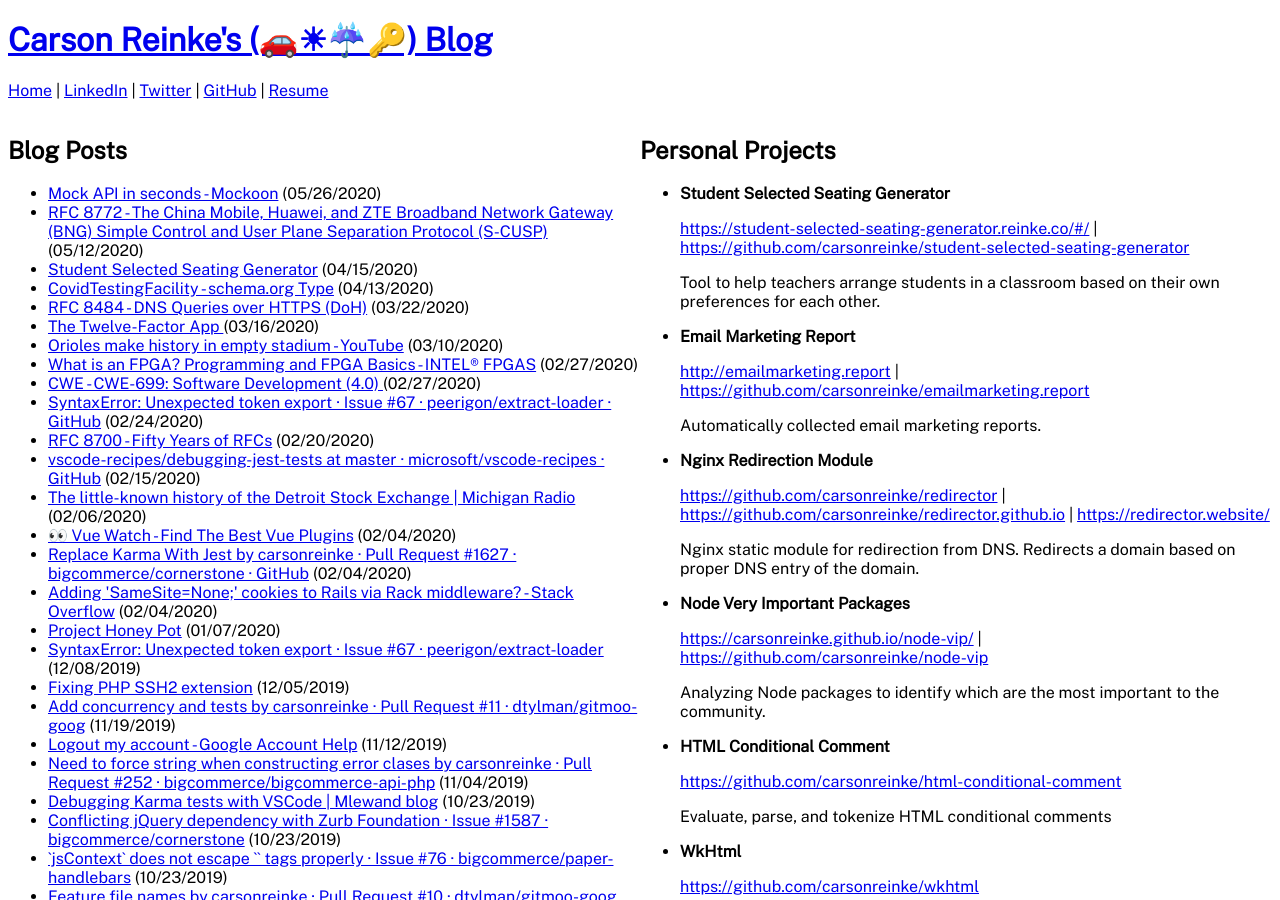
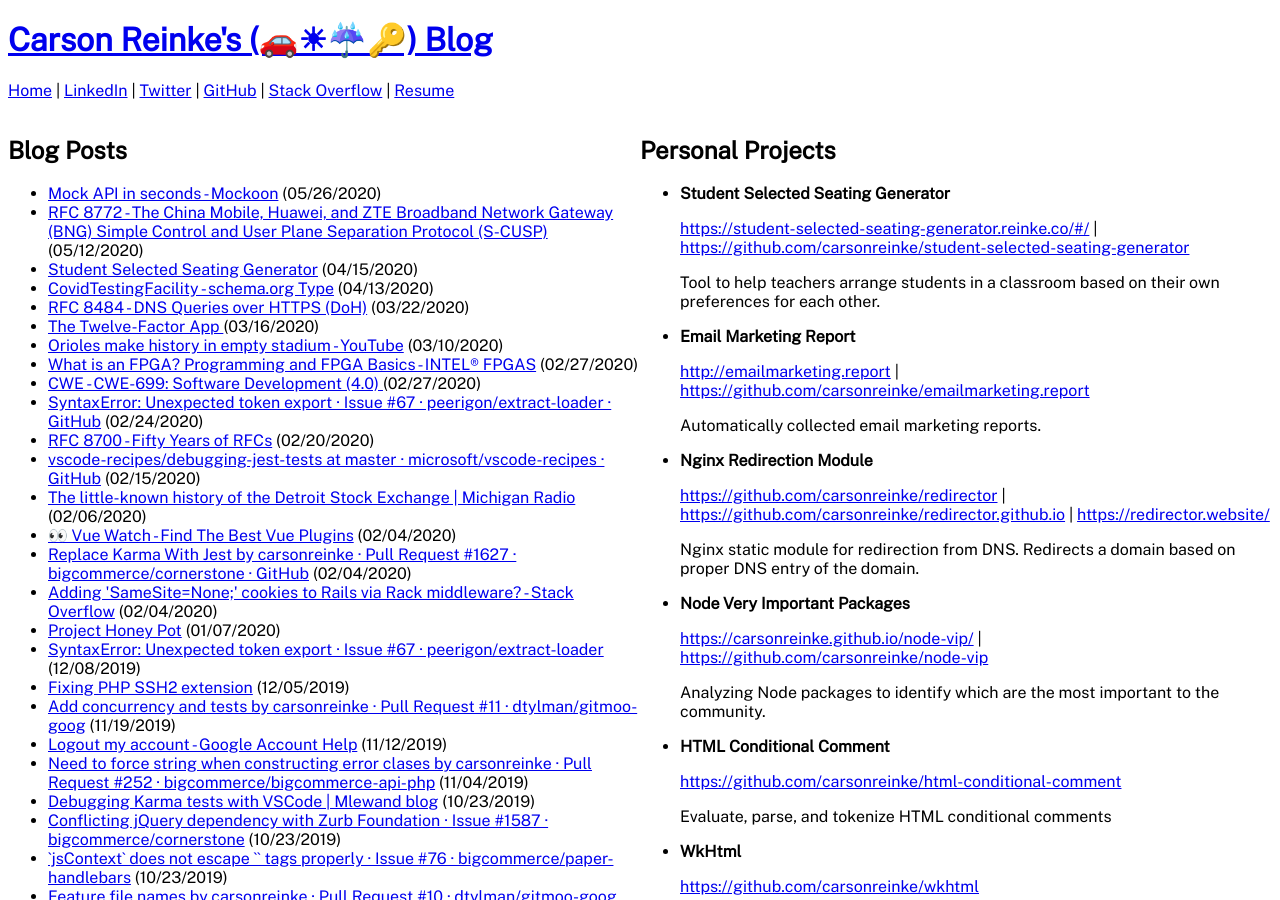
Before and after one commit to carsonreinke/reinke.co, a Jekyll site: the page built from index.html, in a window 1280 px wide and 900 px high. Built offline with Jekyll 4.4.1, drawn with Linux system fonts in a browser that asks for light colours.

Commit message:
Add Stack Overflow link

```diff
--- a/_layouts/default.html
+++ b/_layouts/default.html
@@ -59,6 +59,7 @@
             <li><a href="https://www.linkedin.com/in/carsonreinke/#_=_">LinkedIn</a></li>
             <li><a href="https://twitter.com/carsonreinke#_=_">Twitter</a></li>
             <li><a href="https://github.com/carsonreinke">GitHub</a></li>
+            <li><a href="https://stackoverflow.com/story/carsonreinke">Stack Overflow</a></li>
             <li><a href="{{ "/files/Carson%20Reinke%20Resume.pdf" | relative_url }}">Resume</a></li>
         </ol>
       </nav>
```
